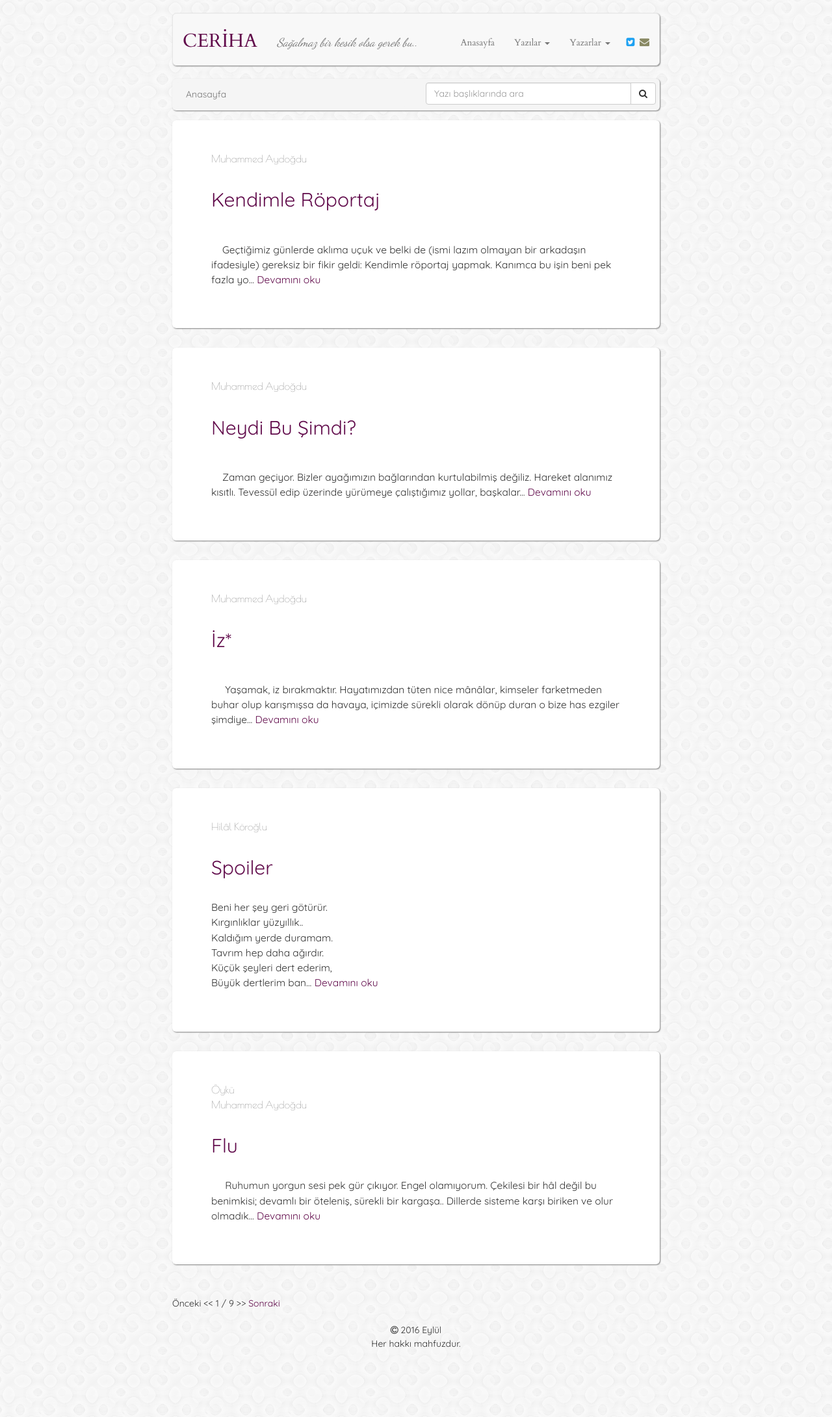
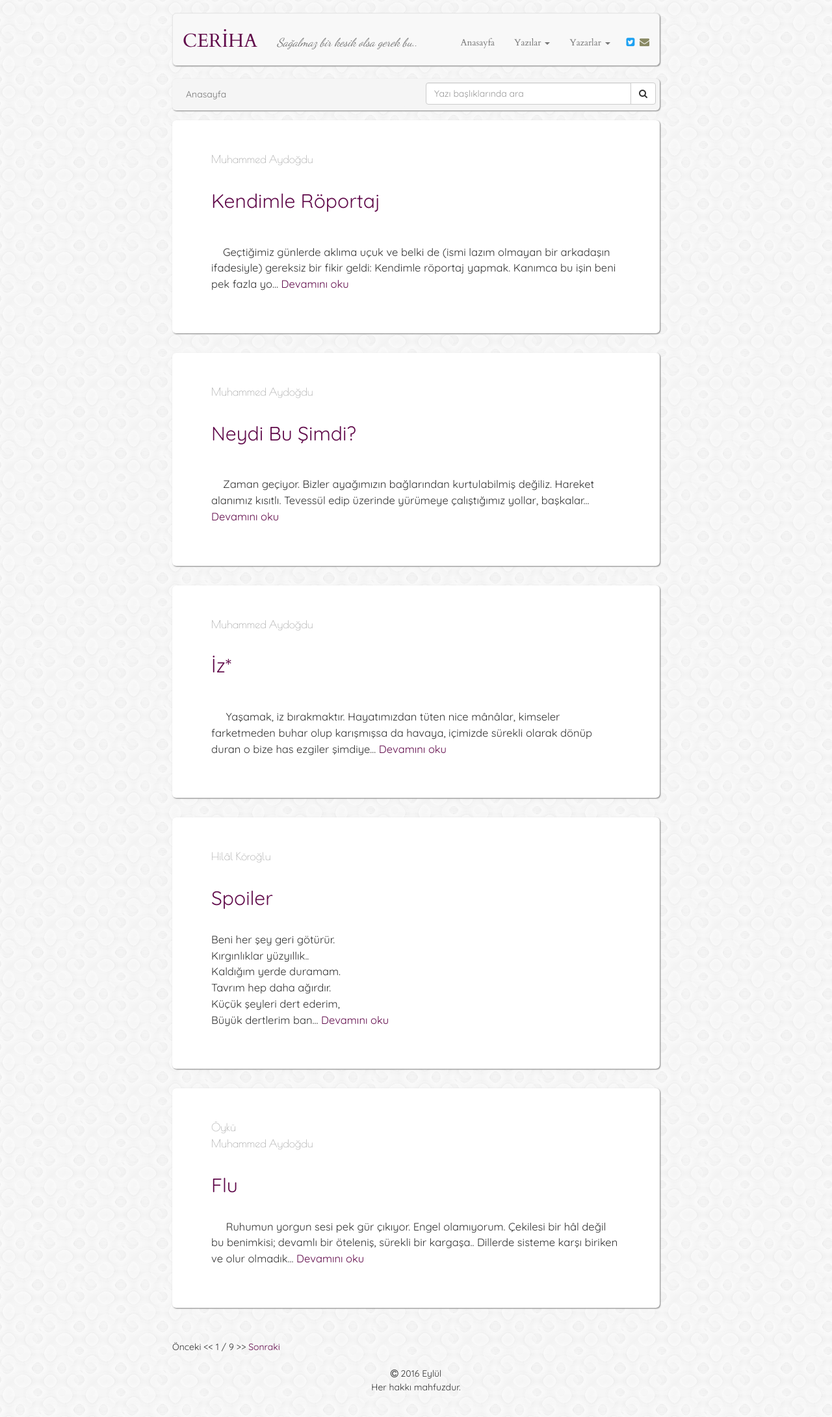
Before and after one commit to muhammedaydogdu/muhammedaydogdu.github.io, a Jekyll site: the page built from index.html, in a window 1280 px wide. Shown: the whole page at 65% size. Built offline with Jekyll 4.4.1, drawn with Linux system fonts in a browser that asks for light colours; some web fonts are replaced; the list of posts is cut into pages by our own code; before the commit the page ends 2114 px from its top, so only the background shows below that.

Commit message:
Update style.css

```diff
--- a/css/style.css
+++ b/css/style.css
@@ -87,7 +87,7 @@ h2 {
 }
 
 .container .jumbotron p {
-  font-size: 15.5px;
+  font-size: 16.5px;
 }
 
 .data {
```
